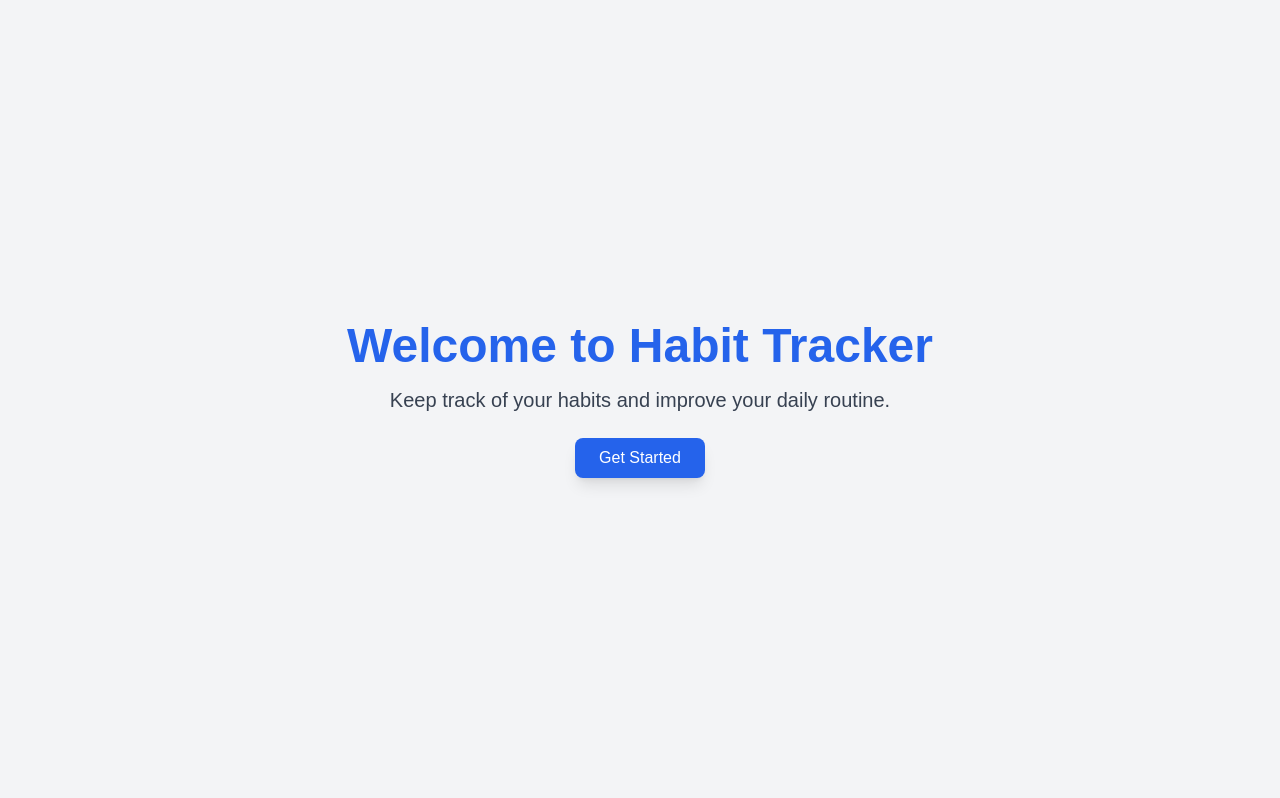
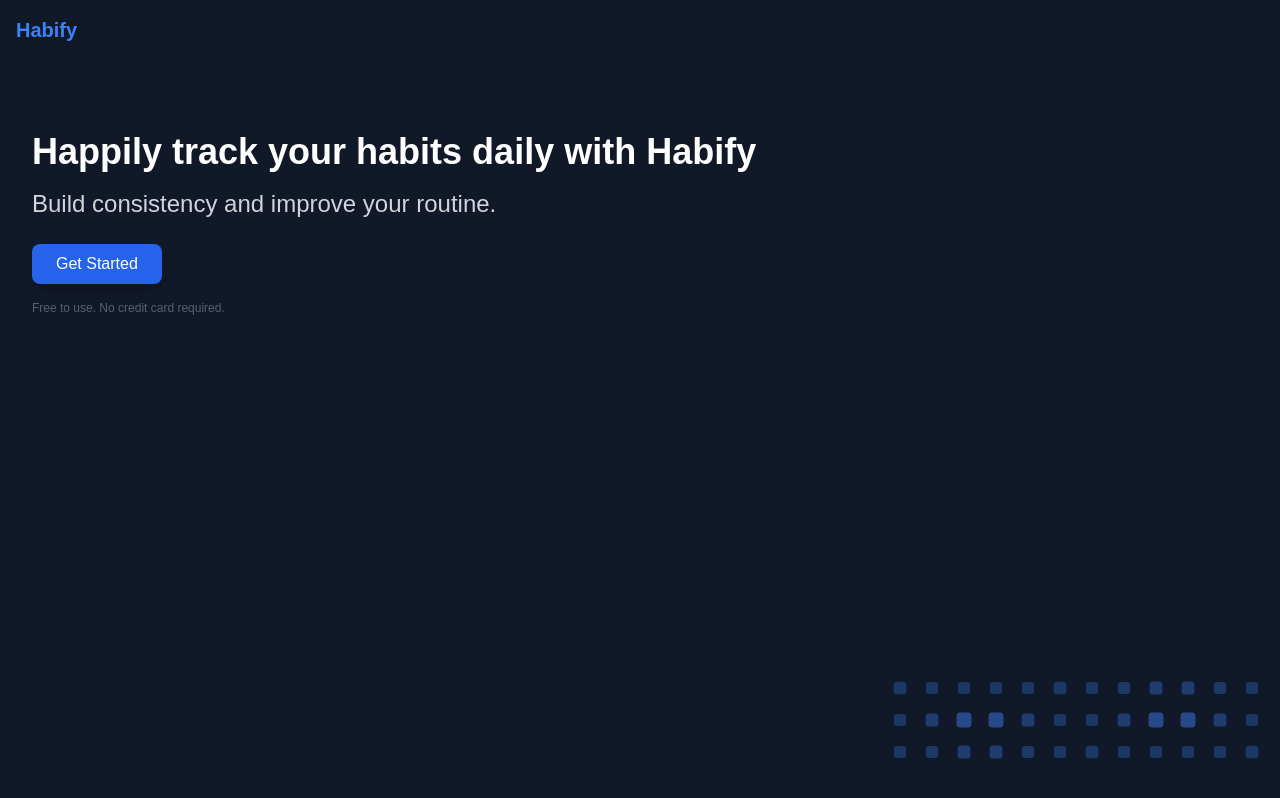
Before and after one commit to Mathiassren/habit-tracker, a Next.js app in the folder habit-tracker/: page / in a window 1280 px wide. Shown: the top 798 px of the page. Built offline with nearby package versions, Linux system fonts and the light colour scheme; no server answers.

Commit message:
Initial state of develop

```diff
--- a/habit-tracker/src/app/components/nav.jsx
+++ b/habit-tracker/src/app/components/nav.jsx
@@ -0,0 +1,102 @@
+"use client"; // Ensures this runs on the client
+
+import { useAuth } from "@/hooks/useAuth";
+import { useState } from "react";
+import { Menu, X } from "lucide-react"; // Import icons for the menu
+
+export default function Nav() {
+  const { user, loginWithGoogle, logout } = useAuth();
+  const [isOpen, setIsOpen] = useState(false); // State for menu visibility
+
+  const toggleMenu = () => setIsOpen(!isOpen); // Toggle menu function
+
+  return (
+    <nav className="bg-gray-900 text-white p-4">
+      <div className="max-w-7xl mx-auto flex justify-between items-center">
+        {/* Logo */}
+        <div className="text-xl font-bold text-blue-500">Habify</div>
+
+        {/* If user is logged in, show the burger menu. Otherwise, show Login button */}
+        {user ? (
+          <button
+            onClick={toggleMenu}
+            className="md:hidden p-2 rounded focus:outline-none focus:ring-2 focus:ring-gray-400"
+            aria-label={isOpen ? "Close menu" : "Open menu"}
+          >
+            {isOpen ? (
+              <X
+                size={28}
+                className="transition-transform duration-300 rotate-90"
+              />
+            ) : (
+              <Menu
+                size={28}
+                className="transition-transform duration-300 rotate-0"
+              />
+            )}
+          </button>
+        ) : (
+          <button
+            onClick={loginWithGoogle}
+            className="md:hidden bg-blue-600 text-white px-4 py-2 rounded-lg hover:bg-blue-700 transition"
+          >
+            Login
+          </button>
+        )}
+
+        {/* Desktop Menu */}
+        <div className="hidden md:flex items-center space-x-4">
+          {user ? <UserMenu user={user} logout={logout} /> : null}
+        </div>
+      </div>
+
+      {/* Mobile Menu (Dropdown) with Smooth Transition */}
+      {user && (
+        <div
+          className={`md:hidden overflow-hidden transition-all duration-300 ease-in-out ${
+            isOpen
+              ? "max-h-screen opacity-100 scale-100"
+              : "max-h-0 opacity-0 scale-95"
+          }`}
+        >
+          <ul className="flex flex-col space-y-2 text-4xl text-left pl-4 pt-4">
+            <li className="hover:text-gray-300 cursor-pointer">Home</li>
+            <li className="hover:text-gray-300 cursor-pointer">Dashboard</li>
+            <li className="hover:text-gray-300 cursor-pointer">Daily Log</li>
+            <li className="hover:text-gray-300 cursor-pointer">Preferences</li>
+          </ul>
+
+          <UserMenu user={user} logout={logout} mobile />
+        </div>
+      )}
+    </nav>
+  );
+}
+
+/* Extracted User Menu Component */
+function UserMenu({ user, logout, mobile = false }) {
+  return (
+    <div
+      className={`flex items-center space-x-3 ${
+        mobile ? "flex-col space-x-0 space-y-3" : ""
+      }`}
+    >
+      <div className="flex mt-6 items-center gap-4">
+        <img
+          src={user.user_metadata?.avatar_url || "/default-avatar.png"} // Prevent null error
+          alt="User Avatar"
+          className="w-10 h-10 rounded-xl"
+        />
+        <span className="text-sm font-medium">
+          {user.user_metadata?.full_name || "Guest"}
+        </span>
+        <button
+          onClick={logout}
+          className="border-2 border-solid rounded-xl px-6 p-2 transition hover:bg-gray-800"
+        >
+          Logout
+        </button>
+      </div>
+    </div>
+  );
+}
--- a/habit-tracker/src/app/dashboard/page.jsx
+++ b/habit-tracker/src/app/dashboard/page.jsx
@@ -1,27 +1,28 @@
-import Head from "next/head";
+"use client"; // Forces client-side execution
 
-export default function Home() {
+import { useAuth } from "@/hooks/useAuth";
+import { useRouter } from "next/navigation";
+import { useEffect } from "react";
+
+export default function Dashboard() {
+  const { user, loading } = useAuth();
+  const router = useRouter();
+
+  useEffect(() => {
+    if (!loading && !user) {
+      router.push("/");
+    }
+  }, [user, loading]);
+
+  if (loading) return <p>Loading...</p>;
+  if (!user) return null;
+
   return (
-    <div className="min-h-screen flex items-center justify-center">
-      <Head>
-        <title>Habit Tracker</title>
-        <meta name="description" content="Track your habits and analytics" />
-      </Head>
-
-      <main className="text-center p-8">
-        <h1 className="text-5xl font-bold text-blue-600">
-          Welcome to Habit Tracker
-        </h1>
-        <p className="mt-4 text-xl text-gray-700">
-          Keep track of your habits and improve your daily routine.
-        </p>
-
-        <div className="mt-6">
-          <button className="bg-blue-600 text-white py-2 px-6 rounded-lg shadow-lg hover:bg-blue-700">
-            Get Started
-          </button>
-        </div>
-      </main>
+    <div className="p-4">
+      <h2 className="text-2xl font-bold">
+        Welcome, {user.user_metadata.full_name}!
+      </h2>
+      <p>Your email: {user.email}</p>
     </div>
   );
 }
--- a/habit-tracker/src/app/layout.js
+++ b/habit-tracker/src/app/layout.js
@@ -1,5 +1,6 @@
 import { Geist, Geist_Mono } from "next/font/google";
 import "./globals.css";
+import Nav from "@/app/components/nav"; // Import Navbar
 
 const geistSans = Geist({
   variable: "--font-geist-sans",
@@ -22,6 +23,7 @@ export default function RootLayout({ children }) {
       <body
         className={`${geistSans.variable} ${geistMono.variable} antialiased`}
       >
+        <Nav />
         {children}
       </body>
     </html>
--- a/habit-tracker/src/app/page.js
+++ b/habit-tracker/src/app/page.js
@@ -1,27 +1,76 @@
-import Head from "next/head";
+"use client";
+
+import { useEffect, useRef } from "react";
+import anime from "animejs";
+import { useAuth } from "@/hooks/useAuth"; // Import useAuth hook
+import { useRouter } from "next/navigation"; // Import Next.js router
 
 export default function Home() {
+  const gridRef = useRef(null);
+  const { user, loginWithGoogle } = useAuth(); // Get user state & login function
+  const router = useRouter(); // Get Next.js router
+
+  // Redirect if logged in
+  useEffect(() => {
+    if (user) {
+      router.push("/dashboard"); // Redirect to dashboard
+    }
+  }, [user, router]); // Run when `user` changes
+
+  // Staggered grid animation
+  useEffect(() => {
+    if (!gridRef.current) return;
+
+    anime({
+      targets: ".staggering-grid .el",
+      scale: [
+        { value: 0.5, easing: "easeOutSine", duration: 800 },
+        { value: 1, easing: "easeInOutQuad", duration: 800 },
+      ],
+      opacity: [
+        { value: 0.3, easing: "easeOutSine", duration: 800 },
+        { value: 1, easing: "easeInOutQuad", duration: 800 },
+      ],
+      delay: anime.stagger(150, { grid: [6, 6], from: "center" }),
+      loop: true,
+      direction: "alternate",
+    });
+  }, []);
+
   return (
-    <div className="min-h-screen bg-gray-100 flex items-center justify-center">
-      <Head>
-        <title>Habit Tracker</title>
-        <meta name="description" content="Track your habits and analytics" />
-      </Head>
-
-      <main className="text-center p-8">
-        <h1 className="text-5xl font-bold text-blue-600">
-          Welcome to Habit Tracker
+    <div className="relative min-h-screen flex flex-col justify-start items-start bg-gray-900 text-white p-8">
+      {/* Main Content */}
+      <main className="z-10 mt-10">
+        <h1 className="text-4xl md:text-4xl font-bold text-white">
+          Happily track your habits daily with Habify
         </h1>
-        <p className="mt-4 text-xl text-gray-700">
-          Keep track of your habits and improve your daily routine.
+        <p className="mt-4 text-2xl text-gray-300">
+          Build consistency and improve your routine.
         </p>
 
-        <div className="mt-6">
-          <button className="bg-blue-600 text-white py-2 px-6 rounded-lg shadow-lg hover:bg-blue-700">
-            Get Started
-          </button>
+        {/* "Get Started" button now logs in and redirects */}
+        <button
+          onClick={loginWithGoogle} // Calls Google OAuth login
+          className="mt-6 bg-blue-600 text-white py-2 px-6 rounded-lg shadow-lg transition-transform duration-300 transform hover:scale-105 hover:bg-blue-700"
+        >
+          Get Started
+        </button>
+        <p className="text-gray-400 opacity-50 text-xs mt-4">
+          Free to use. No credit card required.
+        </p>
+      </main>
+
+      {/* Animated Grid Positioned at Bottom-Right */}
+      <div className="absolute bottom-20 right-0 p-4">
+        <div ref={gridRef} className="staggering-grid grid grid-cols-12 gap-2">
+          {Array.from({ length: 36 }).map((_, index) => (
+            <div
+              key={index}
+              className="el w-6 h-6 bg-blue-500 rounded-md opacity-50"
+            ></div>
+          ))}
         </div>
-      </main>
+      </div>
     </div>
   );
 }
--- /dev/null
+++ b/habit-tracker/src/hooks/useAuth.js
@@ -0,0 +1,41 @@
+"use client"; // This ensures it runs on the client
+
+import { useState, useEffect } from "react";
+import { supabase } from "@/services/supabase";
+
+export function useAuth() {
+  const [user, setUser] = useState(null);
+  const [loading, setLoading] = useState(true);
+
+  useEffect(() => {
+    const checkUser = async () => {
+      const { data } = await supabase.auth.getUser();
+      setUser(data?.user || null);
+      setLoading(false);
+    };
+
+    checkUser();
+
+    const { data: authListener } = supabase.auth.onAuthStateChange(
+      (_, session) => {
+        setUser(session?.user || null);
+      }
+    );
+
+    return () => authListener?.subscription.unsubscribe();
+  }, []);
+
+  const loginWithGoogle = async () => {
+    const { error } = await supabase.auth.signInWithOAuth({
+      provider: "google",
+    });
+    if (error) alert(error.message);
+  };
+
+  const logout = async () => {
+    await supabase.auth.signOut();
+    setUser(null);
+  };
+
+  return { user, loading, loginWithGoogle, logout };
+}
--- /dev/null
+++ b/habit-tracker/src/services/supabase.js
@@ -0,0 +1,13 @@
+import { createClient } from "@supabase/supabase-js";
+
+const supabaseUrl = process.env.NEXT_PUBLIC_SUPABASE_URL;
+const supabaseAnonKey = process.env.NEXT_PUBLIC_SUPABASE_ANON_KEY;
+
+if (!supabaseUrl || !supabaseAnonKey) {
+  console.error(
+    "🚨 Supabase environment variables are missing! Check .env.local."
+  );
+  throw new Error("Supabase environment variables are missing!");
+}
+
+export const supabase = createClient(supabaseUrl, supabaseAnonKey);
```
Also changed, not shown: habit-tracker/package.json (+9 -5 lines), 1 other file (tests, documents, lock files or other folders).
